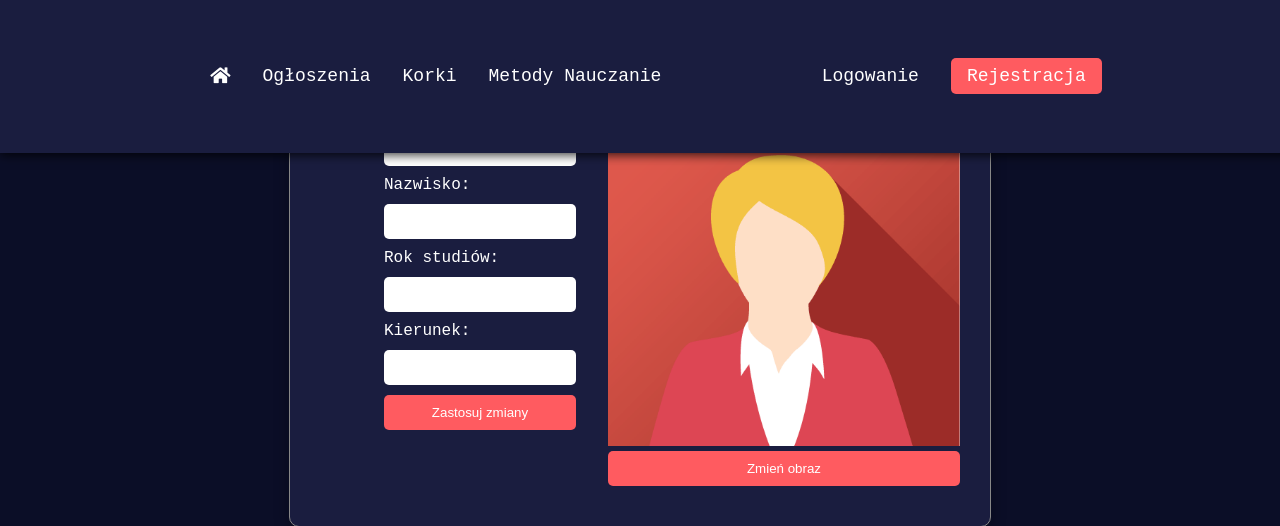
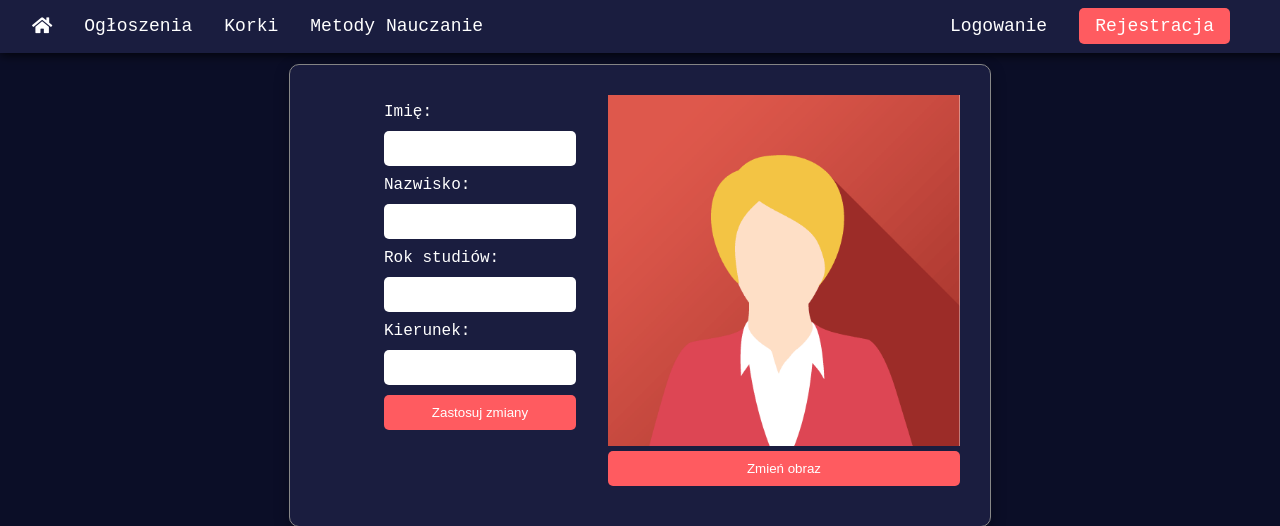
Before and after one commit to kelvin-ux/piokck, a PHP site: page /subsites/edit.php in a window 1280 px wide. Shown: the top 526 px of the page. Run offline with PHP 8.4, Linux system fonts and the light colour scheme.

Commit message:
final fix

```diff
--- a/styles.css
+++ b/styles.css
@@ -64,8 +64,8 @@ header ul li .sign-up:hover {
 
 nav {
   display: flex;
-  margin: 50px;
-  justify-content: space-evenly;
+  justify-content: space-between;
+  margin-right: 50px;
 }
 
 .nav-left,
@@ -261,7 +261,7 @@ body.popup-open {
 }
 
 .right-content {
-  flex: 0 0 50%;
+  flex: 0 0 63%;
   background-size: cover;
   background-position: center;
   transition: background-image 1s ease-in-out;
```
